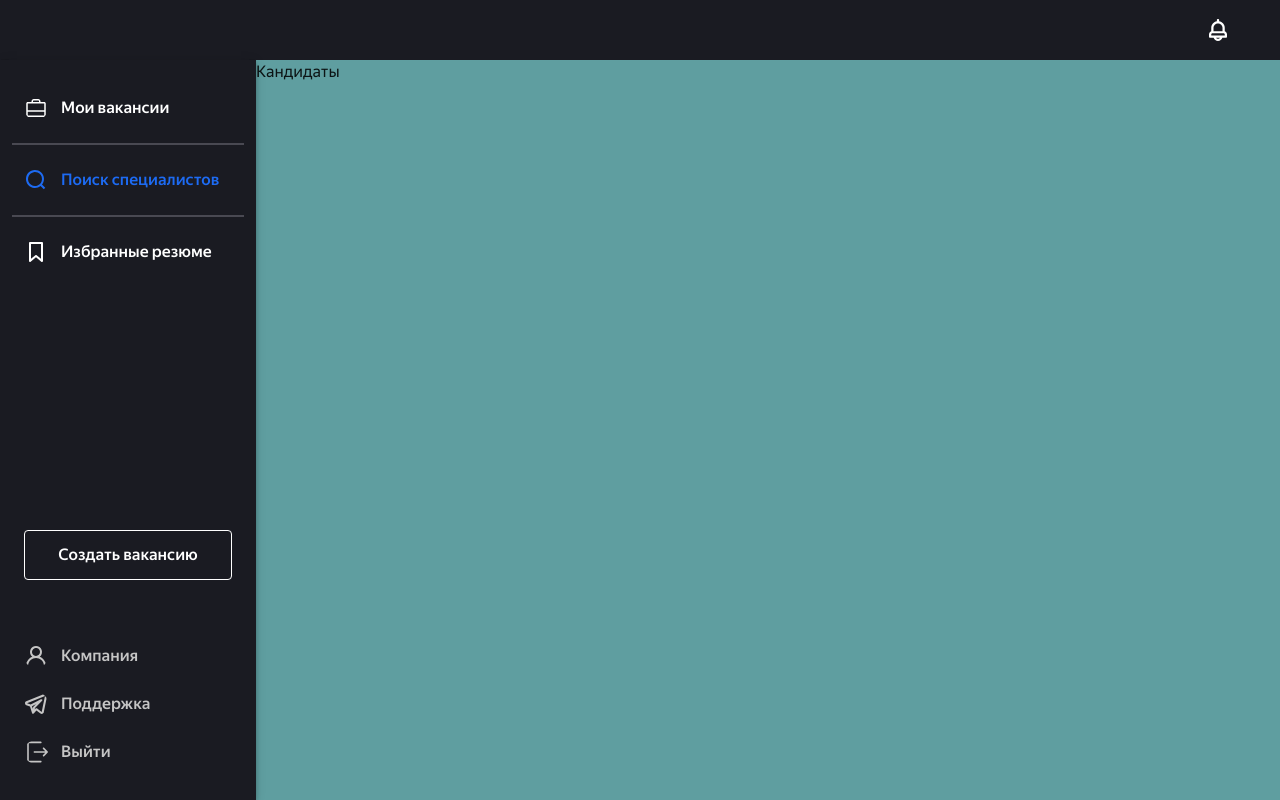
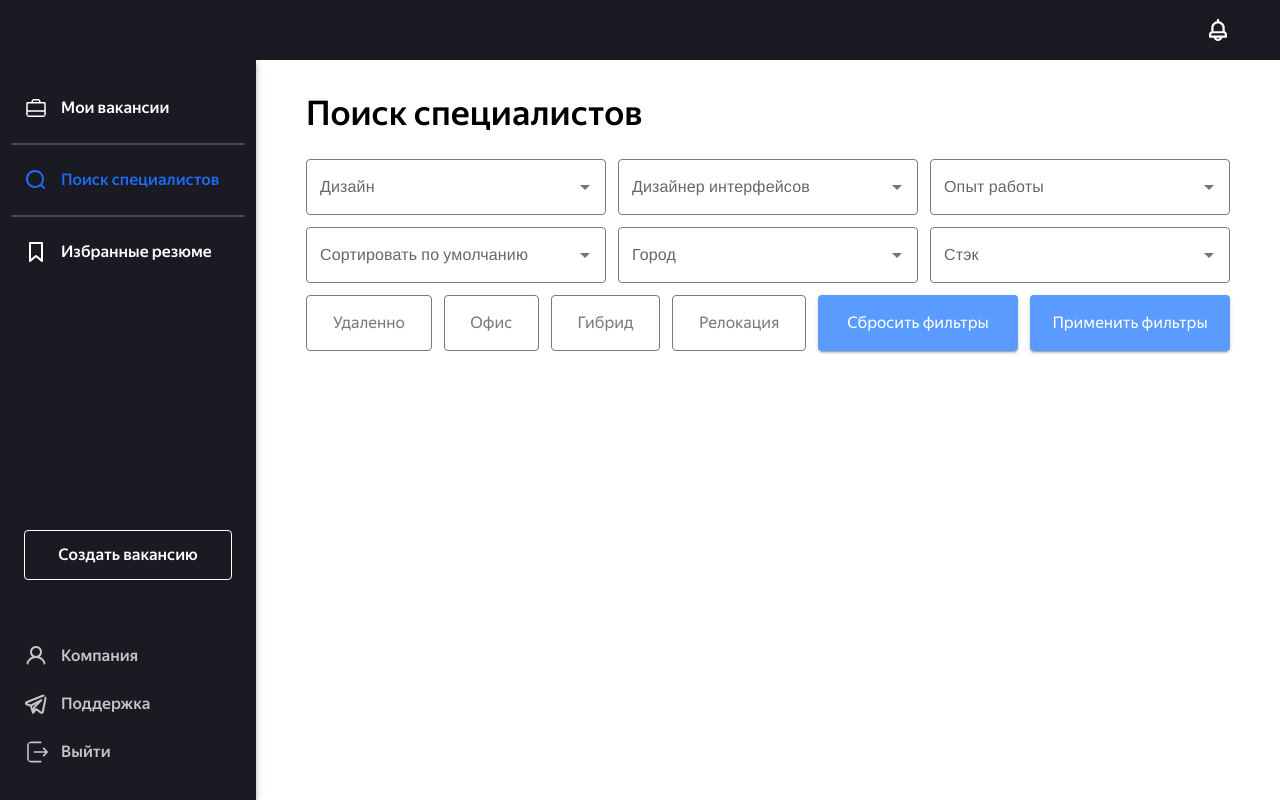
Before and after one commit to yandex-hackathon-career-track/frontend, a React (Vite) app: page /candidates in a window 1280 px wide. Built offline with nearby package versions, Linux system fonts and the light colour scheme; a web font is replaced by a local one.

Commit message:
style: add filters-block

```diff
--- a/src/components/HeaderLinkElement.tsx/HeaderLinkElement.module.css
+++ b/src/components/HeaderLinkElement.tsx/HeaderLinkElement.module.css
@@ -4,3 +4,14 @@
   padding: 0;
   margin: 0;
 }
+
+.typography {
+  font-feature-settings:
+    'clig' off,
+    'liga' off;
+
+  font-size: 16px;
+  font-style: normal;
+  font-weight: 500;
+  line-height: 20px; /* 125% */
+}
--- a/src/components/HeaderLinkElement.tsx/HeaderLinkElement.tsx
+++ b/src/components/HeaderLinkElement.tsx/HeaderLinkElement.tsx
@@ -9,6 +9,7 @@ interface IHeaderLinkElement {
   iconActive?: string;
   path?: string;
   grey?: boolean;
+  onClick?: () => void;
 }
 
 const HeaderLinkElement: React.FC<IHeaderLinkElement> = ({
@@ -17,6 +18,7 @@ const HeaderLinkElement: React.FC<IHeaderLinkElement> = ({
   iconDef,
   iconActive = iconDef,
   grey = false,
+  onClick = () => null,
 }) => {
   const location = useLocation();
   const isPath = location.pathname === path;
@@ -29,11 +31,10 @@ const HeaderLinkElement: React.FC<IHeaderLinkElement> = ({
       underline="none"
       style={{ display: 'flex', columnGap: '13px', alignItems: 'center' }}
       sx={{ p: '0 12px' }}
+      onClick={onClick}
     >
       <IconButton className={styles.icon} style={{ backgroundImage: `url(${isPath ? iconActive : iconDef})` }} />
-      <Typography variant="subtitle2" fontSize={16} lineHeight={'normal'}>
-        {text}
-      </Typography>
+      <Typography className={styles.typography}>{text}</Typography>
     </Link>
   );
 };
--- a/src/components/SideNavBar/SideNavBar.tsx
+++ b/src/components/SideNavBar/SideNavBar.tsx
@@ -63,7 +63,7 @@ const SideNavBar: FC = () => {
             grey
           />
           <HeaderLinkElement text="Поддержка" path="#" iconDef={icons.tg} iconActive={icons.tgActive} grey />
-          <HeaderLinkElement text="Выйти" iconDef={icons.exit} grey />
+          <HeaderLinkElement text="Выйти" iconDef={icons.exit} grey onClick={() => console.log('test')} />
         </div>
       </Toolbar>
     </AppBar>
--- /dev/null
+++ b/src/components/componentsOfPageWithCandidates/FilterDropped/FilterDropped.module.css
@@ -0,0 +1,4 @@
+.filter {
+  min-width: 262px;
+  flex-grow: 2;
+}
--- /dev/null
+++ b/src/components/componentsOfPageWithCandidates/FilterDropped/FilterDropped.tsx
@@ -0,0 +1,103 @@
+import Checkbox from '@mui/material/Checkbox';
+import TextField from '@mui/material/TextField';
+import Autocomplete from '@mui/material/Autocomplete';
+import CheckBoxOutlineBlankIcon from '@mui/icons-material/CheckBoxOutlineBlank';
+import CheckBoxIcon from '@mui/icons-material/CheckBox';
+import styles from './FilterDropped.module.css';
+import { ThemeProvider, createTheme } from '@mui/material/styles';
+
+const icon = <CheckBoxOutlineBlankIcon fontSize="small" />;
+const checkedIcon = <CheckBoxIcon fontSize="small" />;
+
+interface IFilterDropper {
+  data: string[];
+  label: string;
+}
+
+export default function FilterDropper({ data, label }: IFilterDropper) {
+  const theme = createTheme({
+    components: {
+      MuiOutlinedInput: {
+        styleOverrides: {
+          root: {
+            '& .MuiOutlinedInput-notchedOutline': {
+              borderColor: '#797981',
+            },
+            '& MuiOutlinedInput-root.MuiAutocomplete-input': {
+              padding: 0,
+            },
+          },
+        },
+      },
+    },
+  });
+
+  return (
+    <ThemeProvider theme={theme}>
+      <Autocomplete
+        multiple
+        options={data}
+        disableCloseOnSelect
+        getOptionLabel={(option) => option}
+        renderOption={(props, option, { selected }) => (
+          <li {...props}>
+            <Checkbox icon={icon} checkedIcon={checkedIcon} style={{ marginRight: 8 }} checked={selected} />
+            {option}
+          </li>
+        )}
+        className={styles.filter}
+        renderInput={(params) => <TextField {...params} label={label} placeholder="" />}
+      />
+    </ThemeProvider>
+  );
+}
+
+// const top100Films = [
+//   { title: 'The Shawshank Redemption', year: 1994 },
+//   { title: 'The Godfather', year: 1972 },
+//   { title: 'The Godfather: Part II', year: 1974 },
+//   { title: 'The Dark Knight', year: 2008 },
+//   { title: '12 Angry Men', year: 1957 },
+//   { title: "Schindler's List", year: 1993 },
+//   { title: 'Pulp Fiction', year: 1994 },
+//   {
+//     title: 'The Lord of the Rings: The Return of the King',
+//     year: 2003,
+//   },
+//   { title: 'The Good, the Bad and the Ugly', year: 1966 },
+//   { title: 'Fight Club', year: 1999 },
+//   {
+//     title: 'The Lord of the Rings: The Fellowship of the Ring',
+//     year: 2001,
+//   },
+//   {
+//     title: 'Star Wars: Episode V - The Empire Strikes Back',
+//     year: 1980,
+//   },
+//   { title: 'Forrest Gump', year: 1994 },
+//   { title: 'Inception', year: 2010 },
+//   {
+//     title: 'The Lord of the Rings: The Two Towers',
+//     year: 2002,
+//   },
+//   { title: "One Flew Over the Cuckoo's Nest", year: 1975 },
+//   { title: 'Goodfellas', year: 1990 },
+//   { title: 'The Matrix', year: 1999 },
+//   { title: 'Seven Samurai', year: 1954 },
+//   {
+//     title: 'Star Wars: Episode IV - A New Hope',
+//     year: 1977,
+//   },
+//   { title: 'City of God', year: 2002 },
+//   { title: 'Se7en', year: 1995 },
+//   { title: 'The Silence of the Lambs', year: 1991 },
+//   { title: "It's a Wonderful Life", year: 1946 },
+//   { title: 'Life Is Beautiful', year: 1997 },
+//   { title: 'The Usual Suspects', year: 1995 },
+//   { title: 'Léon: The Professional', year: 1994 },
+//   { title: 'Spirited Away', year: 2001 },
+//   { title: 'Saving Private Ryan', year: 1998 },
+//   { title: 'Once Upon a Time in the West', year: 1968 },
+//   { title: 'American History X', year: 1998 },
+//   { title: 'Interstellar', year: 2014 },
+// ];
--- /dev/null
+++ b/src/components/componentsOfPageWithCandidates/FilterToggle/FilterToggle.module.css
@@ -0,0 +1,17 @@
+.filter {
+  color: #797981;
+  font-feature-settings:
+    'clig' off,
+    'liga' off;
+  font-size: 16px;
+  font-style: normal;
+  font-weight: 400;
+  line-height: 20px; /* 142.857% */
+
+  border-color: #797981;
+  flex-grow: 3;
+}
+
+.filter.Mui-selected {
+  border-color: red;
+}
--- /dev/null
+++ b/src/components/componentsOfPageWithCandidates/FilterToggle/FilterToggle.tsx
@@ -0,0 +1,31 @@
+import * as React from 'react';
+import ToggleButton from '@mui/material/ToggleButton';
+import styles from './FilterToggle.module.css';
+
+interface FilterToggle {
+  label: string;
+}
+
+export default function FilterToggle({ label }: FilterToggle) {
+  const [selected, setSelected] = React.useState(false);
+
+  return (
+    <ToggleButton
+      value="check"
+      selected={selected}
+      onChange={() => {
+        setSelected(!selected);
+      }}
+      className={styles.filter}
+      sx={{
+        textTransform: 'none',
+        minHeight: 56,
+        '& .MuiToggleButton-root.Mui-selected': {
+          backgroundColor: '#000',
+        },
+      }}
+    >
+      {label}
+    </ToggleButton>
+  );
+}
--- /dev/null
+++ b/src/components/componentsOfPageWithCandidates/FiltersList/FiltersList.module.css
@@ -0,0 +1,18 @@
+.font {
+  font-feature-settings:
+    'clig' off,
+    'liga' off;
+  font-size: 16px;
+  font-style: normal;
+  font-weight: 400;
+  line-height: 20px; /* 142.857% */
+
+  color: #fff;
+}
+
+.button {
+  background-color: #5a9bff;
+  text-transform: none;
+  min-width: 200px;
+  min-height: 56px;
+}
--- /dev/null
+++ b/src/components/componentsOfPageWithCandidates/FiltersList/FiltersList.tsx
@@ -0,0 +1,75 @@
+// import Grid2 from '@mui/material/Unstable_Grid2/Grid2';
+
+import { Button } from '@mui/material';
+import FilterToggle from '../FilterToggle/FilterToggle';
+import FilterDropper from '../FilterDropped/FilterDropped';
+import styles from './FiltersList.module.css';
+
+const FiltersList: React.FC = () => {
+  const data = ['var1', 'var2', 'var3', 'var4', 'var5', 'var6'];
+  return (
+    // TODO через styles нужно переписать MUI в кастомные фильтры, для соответствия дизайну
+    <div style={{ display: 'flex', gap: '12px', flexWrap: 'wrap', marginBottom: 32 }}>
+      <FilterDropper data={data} label="Дизайн" />
+      <FilterDropper data={data} label="Дизайнер интерфейсов" />
+      <FilterDropper data={data} label="Опыт работы" />
+      <FilterDropper data={data} label="Сортировать по умолчанию" />
+      <FilterDropper data={data} label="Город" />
+      <FilterDropper data={data} label="Стэк" />
+      <div style={{ display: 'flex', gap: '12px', flexWrap: 'wrap', width: '100%' }}>
+        <FilterToggle label="Удаленно" />
+        <FilterToggle label="Офис" />
+        <FilterToggle label="Гибрид" />
+        <FilterToggle label="Релокация" />
+        <div style={{ display: 'flex', gap: '12px', flexWrap: 'wrap' }}>
+          <Button variant="contained" className={`${styles.font} ${styles.button}`}>
+            Сбросить фильтры
+          </Button>
+          <Button variant="contained" className={`${styles.font} ${styles.button}`}>
+            Применить фильтры
+          </Button>
+        </div>
+      </div>
+    </div>
+  );
+};
+
+export default FiltersList;
+
+{
+  /* <Grid2 container spacing={2} alignItems={'center'}>
+        <Grid2 xs={3}>
+          <CheckboxesTags />
+        </Grid2>
+        <Grid2 xs={3}>
+          <CheckboxesTags />
+        </Grid2>
+        <Grid2 xs={3}>
+          <CheckboxesTags />
+        </Grid2>
+        <Grid2 xs={3}>
+          <CheckboxesTags />
+        </Grid2>
+        <Grid2 xs={3}>
+          <CheckboxesTags />
+        </Grid2>
+        <Grid2 xs={3}>
+          <CheckboxesTags />
+        </Grid2>
+        <Grid2>
+          <FilterToggle label="Удаленно" />
+        </Grid2>
+        <Grid2>
+          <FilterToggle label="Офис" />
+        </Grid2>
+        <Grid2>
+          <FilterToggle label="Гибрид" />
+        </Grid2>
+        <Grid2>
+          <FilterToggle label="Релокация" />
+        </Grid2>
+        <Grid2>
+          <Button>Сброс фильтров</Button>
+        </Grid2>
+      </Grid2> */
+}
--- a/src/index.css
+++ b/src/index.css
@@ -1,16 +1,11 @@
 @import url(./vendor/font/stylesheet.css);
 
 :root {
-  /* display: flex;
-  justify-content: center;
-  align-items: center;
-  margin: 0 auto; */
   padding: 0;
   height: 100vh;
 }
 
 #root {
-  background-color: cadetblue;
 }
 
 * {
--- /dev/null
+++ b/src/pages/Candidates/Candidates.module.css
@@ -0,0 +1,9 @@
+.title {
+  margin-bottom: 24px;
+
+  color: #000;
+  font-size: 34px;
+  font-style: normal;
+  font-weight: 500;
+  line-height: normal;
+}
--- a/src/pages/Candidates/Candidates.tsx
+++ b/src/pages/Candidates/Candidates.tsx
@@ -1,5 +1,15 @@
 import { FC } from 'react';
+import { Typography } from '@mui/material';
+import styles from './Candidates.module.css';
+import FiltersList from '../../components/componentsOfPageWithCandidates/FiltersList/FiltersList';
 
 export const Candidates: FC = () => {
-  return <div>Кандидаты</div>;
+  return (
+    <main style={{ padding: '32px 50px' }}>
+      <Typography component={'h1'} className={styles.title}>
+        Поиск специалистов
+      </Typography>
+      <FiltersList />
+    </main>
+  );
 };
```
